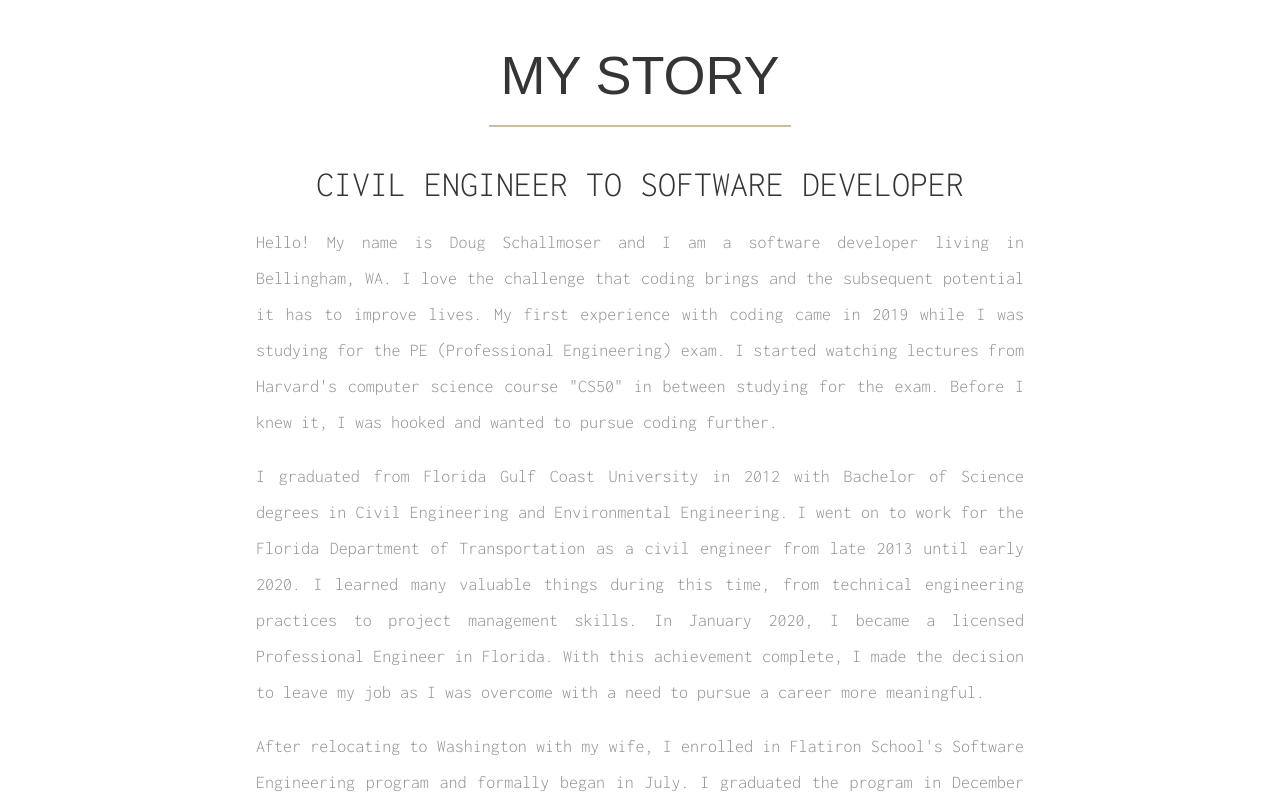
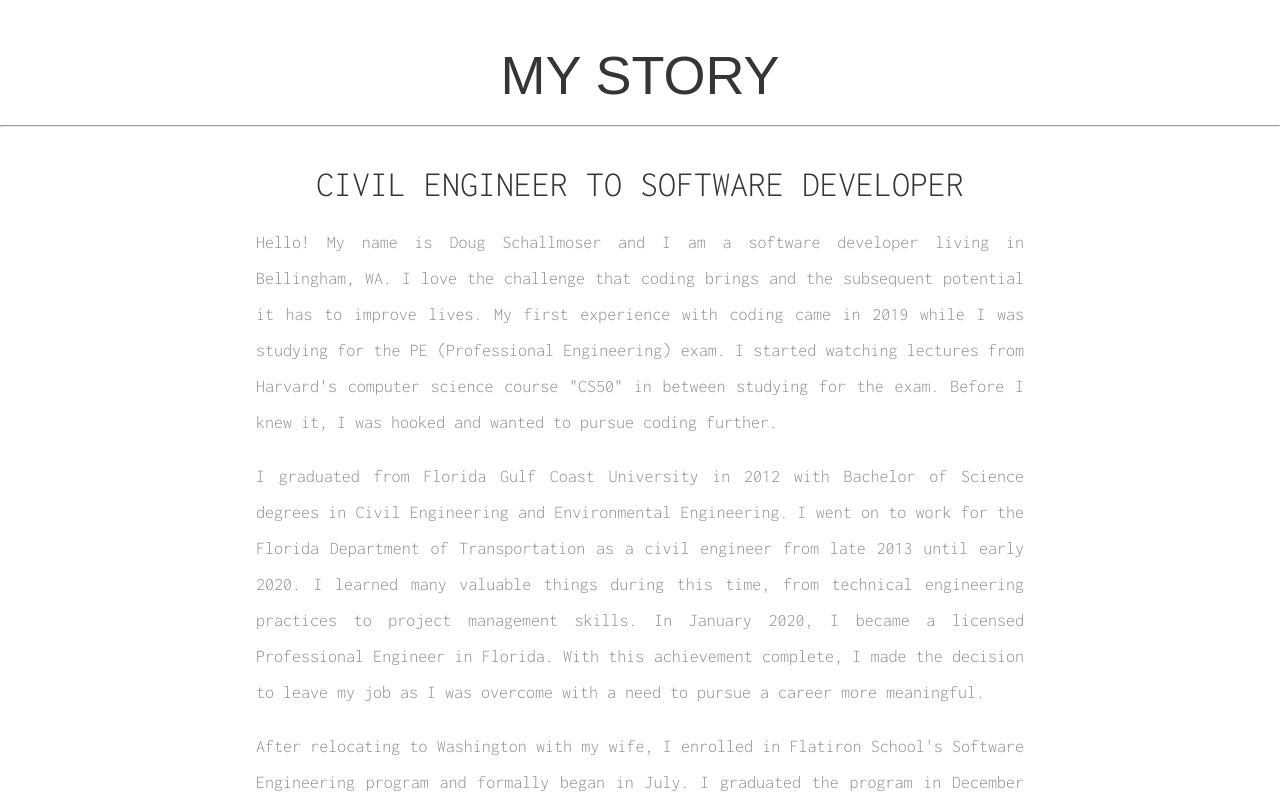
Before and after one commit to dougschallmoser/portfolio, a React (Create React App) app: page / in a window 1280 px wide. Shown: the part 820-1620 px from the top of the page. Built offline with nearby package versions, Linux system fonts and the light colour scheme; no server answers; a web font is replaced by a local one.

Commit message:
update styling for lines and hover lines

```diff
--- a/public/main.css
+++ b/public/main.css
@@ -515,15 +515,7 @@
   height: 100%;
 }
 
-hr {
-  border: 1px solid #c0a583;
-  background: #c0a583;
-  width: 150px;
-  margin: auto;
-  margin-bottom: 15px;
-}
-
-hr.project-line {
+.project-line {
   border: 0.5px solid #fff;
   background: #fff;
   width: 75px;
@@ -531,7 +523,7 @@ hr.project-line {
   transition: 1s ease;
 }
 
-hr.project-line-hover {
+.project-line-hover {
   border: 0.5px solid #fff;
   background: #fff;
   width: 175px;
@@ -539,8 +531,7 @@ hr.project-line-hover {
   transition: 1s ease;
 }
 
-hr.splash-line,
-hr.contact-line {
+.splash-line {
   margin: 1em auto;
   border: 1px solid #fff;
   width: 125px;
@@ -549,9 +540,7 @@ hr.contact-line {
   transition: 1s ease;
 }
 
-hr.splash-line-hover,
-hr.contact-line-hover,
-hr.about-line-hover {
+.splash-line-hover {
   margin: 1em auto;
   border: 1px solid #fff;
   width: 300px;
@@ -560,12 +549,18 @@ hr.about-line-hover {
   transition: 1s ease;
 }
 
-hr.contact-line,
-hr.about-line,
-hr.about-line-hover,
-hr.contact-line-hover {
+.line {
+  width: 0px;
+  transition: 3s ease;
+}
+
+.line-scroll {
+  margin: 1em auto;
   border: 1px solid #c0a583;
   background: #c0a583;
+  width: 300px;
+  margin-bottom: 15px;
+  transition: 3s ease;
 }
 
 #copyright {
```
